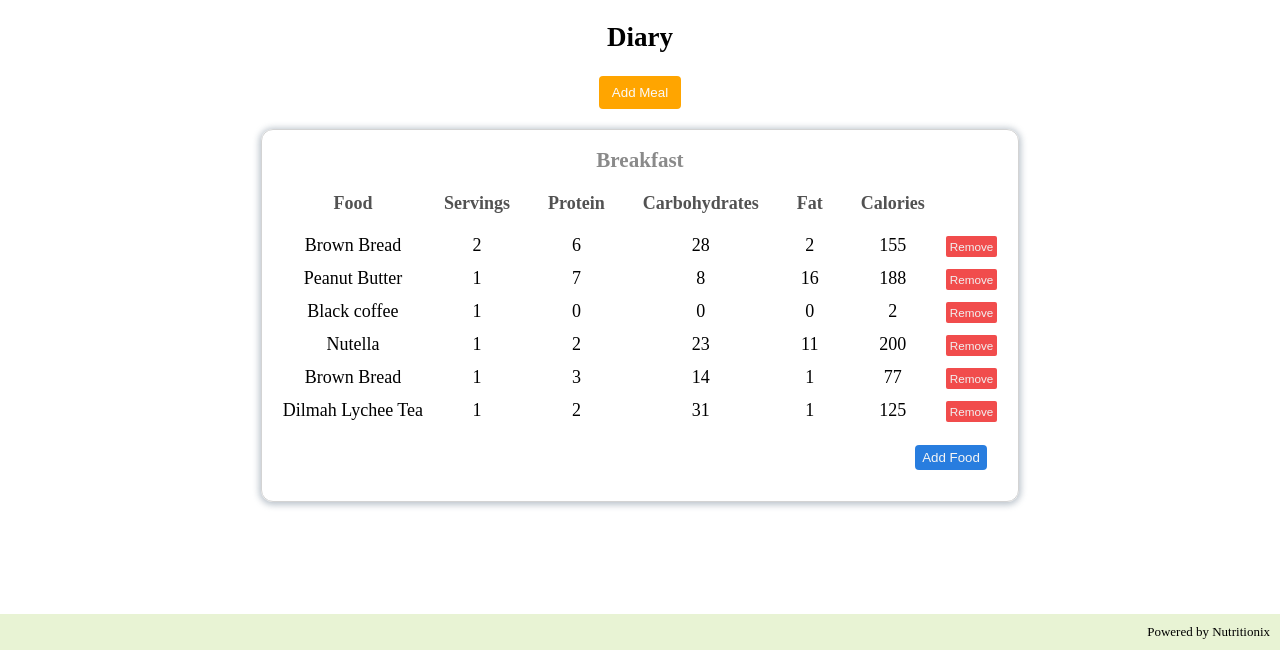
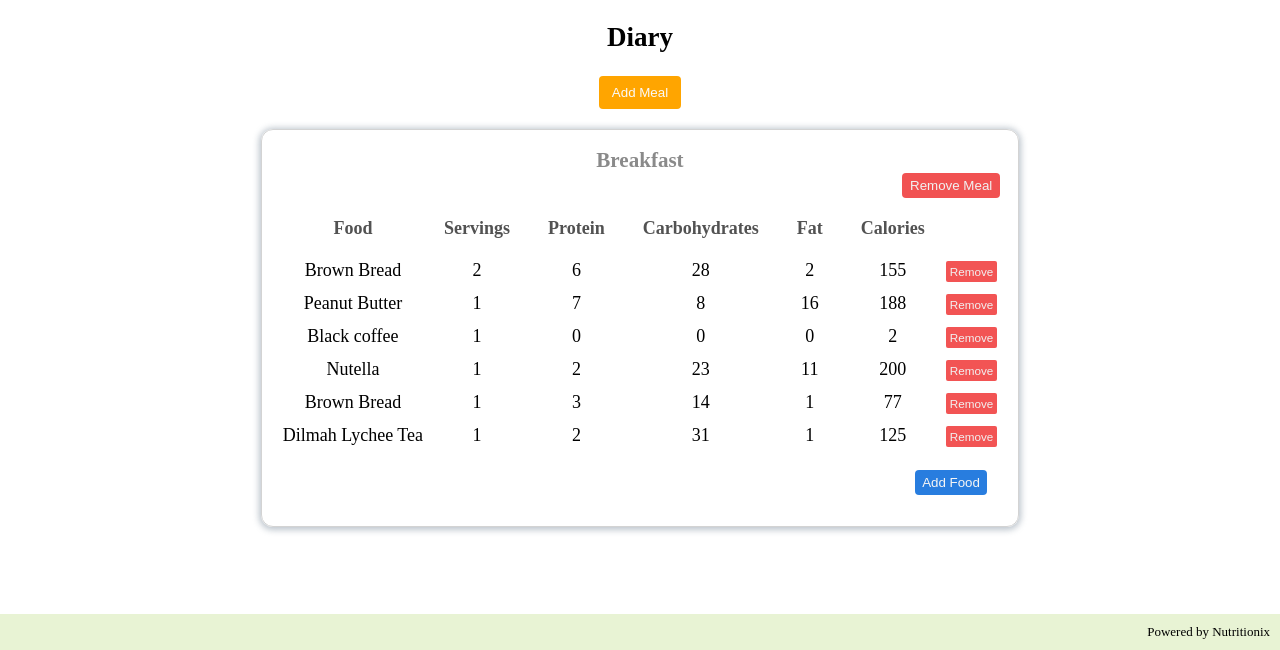
Before and after one commit to git-lavi/MealMaster, a Flask app: page /diary in a window 1280 px wide. Shown: the part 150-800 px from the top of the page. Run offline with Flask 3, Linux system fonts and the light colour scheme; a user stored in the database is signed in; data comes from the database, SQL or seed files in the repository; both versions use the stored data as it was after the commit.

Commit message:
Remove Meal feature added

```diff
--- a/app.py
+++ b/app.py
@@ -216,6 +216,36 @@ def add_meal():
     return redirect("/diary")
 
 
+@app.route("/remove_meal", methods=['POST'])
+@login_required
+def remove_meal():
+    meal_id = request.form.get('meal-id')
+
+    try:
+        conn, cursor = connect_to_db()
+        cursor.execute("""
+                       DELETE FROM foods WHERE meal_id = ?
+                       """, (meal_id,)
+                       )
+        cursor.execute("""
+                       DELETE FROM meals WHERE meal_id = ?
+                       """, (meal_id,)
+                       )
+
+    except sqlite3.Error as e:
+        conn.rollback()
+        print("Error deleting meal", str(e))
+        flash("Error deleting meal", "error")
+        return redirect("/diary")
+
+    finally:
+        if conn:
+            commit_close_db(conn)
+
+    flash("Meal deleted successfully", "success")
+    return redirect("/diary")
+
+
 @app.route("/add_food", methods=['POST'])
 @login_required
 def add_food():
--- a/static/diary.css
+++ b/static/diary.css
@@ -76,17 +76,39 @@
 .meal-table-box {
     display: flex;
     flex-direction: column;
-    align-items: center;
+    /* align-items: center; */
     padding: 1em;
     border: 1px solid lightgrey;
     border-radius: 12px;
     box-shadow: 0 1px 6px 2px rgba(119, 136, 153, 0.486);
     margin-bottom: 1em;
+    transition-duration: 0.25s;
+}
+
+.meal-table-box:hover {
+    background-color: rgba(252, 252, 255, 0.75);
 }
 
 .meal-table-name {
     margin: 0;
     color: #8a8a8a;
+    align-self: center;
+}
+
+.remove-meal-btn {
+    align-self: flex-end;
+    padding: 5px 8px;
+    border: 0;
+    border-radius: 4px;
+    background-color: rgba(240, 59, 59, 0.877);
+    color: rgb(241, 241, 241);
+    cursor: pointer;
+    transition-duration: 0.15s;
+    font-weight: 500;
+}
+
+.remove-meal-btn:hover {
+    background-color: rgba(216, 63, 63, 0.911);
 }
 
 .meal-table th {
@@ -107,7 +129,7 @@
 .remove-food-btn {
     font-size: 0.65em;
     padding: 4px 4px;
-    background-color: rgba(240, 59, 59, 0.911);
+    background-color: rgba(240, 59, 59, 0.87);
     color: rgb(241, 241, 241);
     border: 0;
     border-radius: 2px;
--- a/templates/diary.html
+++ b/templates/diary.html
@@ -33,6 +33,10 @@ Diary - MealMaster
 
                     <table class="meal-table">
                         <h3 class="meal-table-name"> {{ meal['meal_name'] }} </h3>
+                        <form action="/remove_meal" method="post" class="remove-meal-form">
+                            <input type="hidden" name="meal-id" value="{{ meal['meal_id'] }}">
+                            <button class="remove-meal-btn">Remove Meal</button>
+                        </form>
                         <thead>
                             <tr>
                                 <th>Food</th>
```
Also changed, not shown: database.db.
